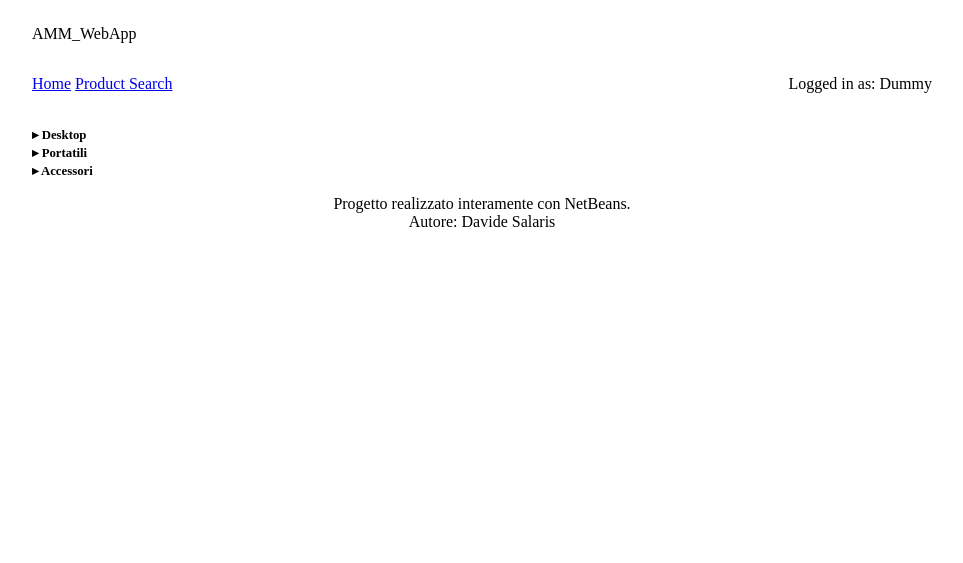
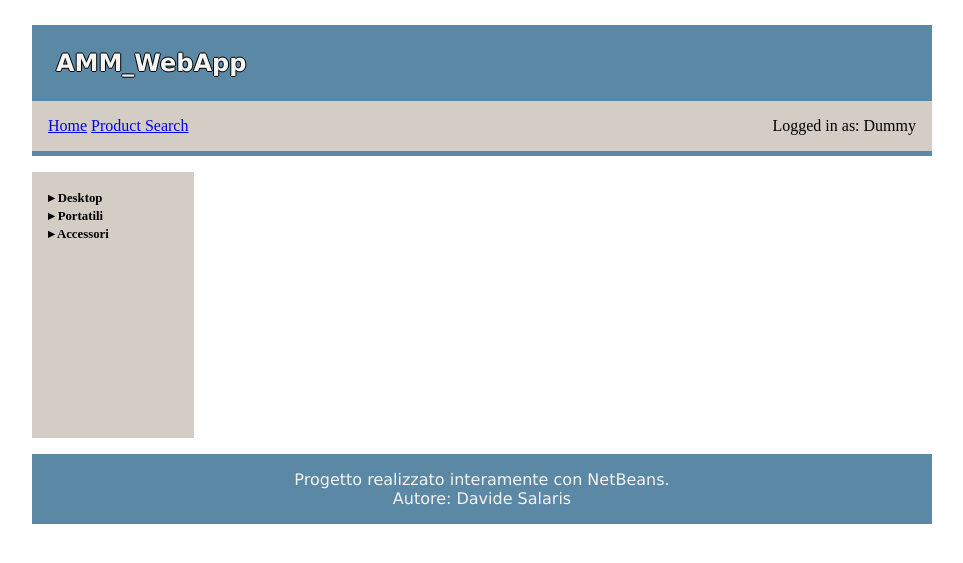
Before and after one commit to BOFH873/AMM_WebApp, a PHP site: page /AMM_WebApp/?page=1 in a window 1280 px wide. Shown: the top 563 px of the page, without its empty margins (158-1121 px from the left). Run offline with PHP 8.4, Linux system fonts and the light colour scheme; data comes from the database, SQL or seed files in the repository; data that the repository does not hold is empty.

Commit message:
Aggiunti colori e ulteriori dettagli del layout

```diff
--- a/css/style.css
+++ b/css/style.css
@@ -37,6 +37,17 @@ Foundation, Inc., 59 Temple Place - Suite 330, Boston, MA  02111-1307, USA.
 
     #logo
     {
+        margin: 0;
+        padding: 1em;
+
+        background-color: #5B88A5;
+
+        color: #F4F4F2;
+        text-shadow: -1px 0 black, 0 1px black, 1px 0 black, 0 -1px black;
+        font-family: Verdana, sans-serif;
+        font-weight: bold;
+        font-size: 1.5em;
+
     }
 
     #top-panel
@@ -50,11 +61,15 @@ Foundation, Inc., 59 Temple Place - Suite 330, Boston, MA  02111-1307, USA.
         display: inline-block;
         width: 70%;
         float: left;
+
+        background-color: #D4CDC5;
+        border-bottom: thick solid #5B88A5;
+
     }
 
     #nav-list
     {
-        padding-left: 0;
+        padding-left: 1em;
     }
 
     #nav-list li
@@ -69,6 +84,14 @@ Foundation, Inc., 59 Temple Place - Suite 330, Boston, MA  02111-1307, USA.
         width: 30%;
         float: right;
         clear: right;
+
+        background-color: #D4CDC5;
+        border-bottom: thick solid #5B88A5;
+    }
+
+    #top-panel-user p
+    {
+        padding-right: 1em;
     }
 
     #left-panel
@@ -91,13 +114,31 @@ Foundation, Inc., 59 Temple Place - Suite 330, Boston, MA  02111-1307, USA.
 
     #products-list
     {
-        padding-left: 0;
+        margin: 0;
+        padding-top: 1em;
+        padding-left: 1em;
+        padding-right: 1em;
         list-style-type: none;
+
     }
 
     #products-list > li
     {
         display: inline-block;
+        text-align: left;
+    }
+
+    .product-name
+    {
+        margin: 0;
+        padding-top: 0.5em;
+        padding-bottom: 0.5em;
+    }
+    .product-category
+    {
+        margin: 0;
+        padding-top: 0.5em;
+        padding-bottom: 0.5em;
     }
 
     #footer
@@ -107,14 +148,29 @@ Foundation, Inc., 59 Temple Place - Suite 330, Boston, MA  02111-1307, USA.
         text-align: center;
     }
 
+    #footer-text
+    {
+        margin: 0;
+        padding: 1em;
+
+        background-color: #5B88A5;
+
+        color: #F4F4F2;
+        font-family: Verdana, sans-serif;
+    }
+
     /**
      * Regole per implementare le liste ad albero a scomparsa.
      */
 
     ul.collapsible
     {
+        padding-left: 1em;
+        padding-top: 1em;
+        min-height: 250px;
+        background-color: #D4CDC5;
+
         list-style-type: none;
-        padding-left: 0;
     }
 
     ul.collapsible label
@@ -124,7 +180,10 @@ Foundation, Inc., 59 Temple Place - Suite 330, Boston, MA  02111-1307, USA.
 
     ul.collapsible ul.collapsible
     {
+        min-height: 0;
         padding-left: 20px;
+        padding-top: 0;
+        padding-bottom: 0;
     }
 
     ul.collapsible > li > input[type="checkbox"]
```
